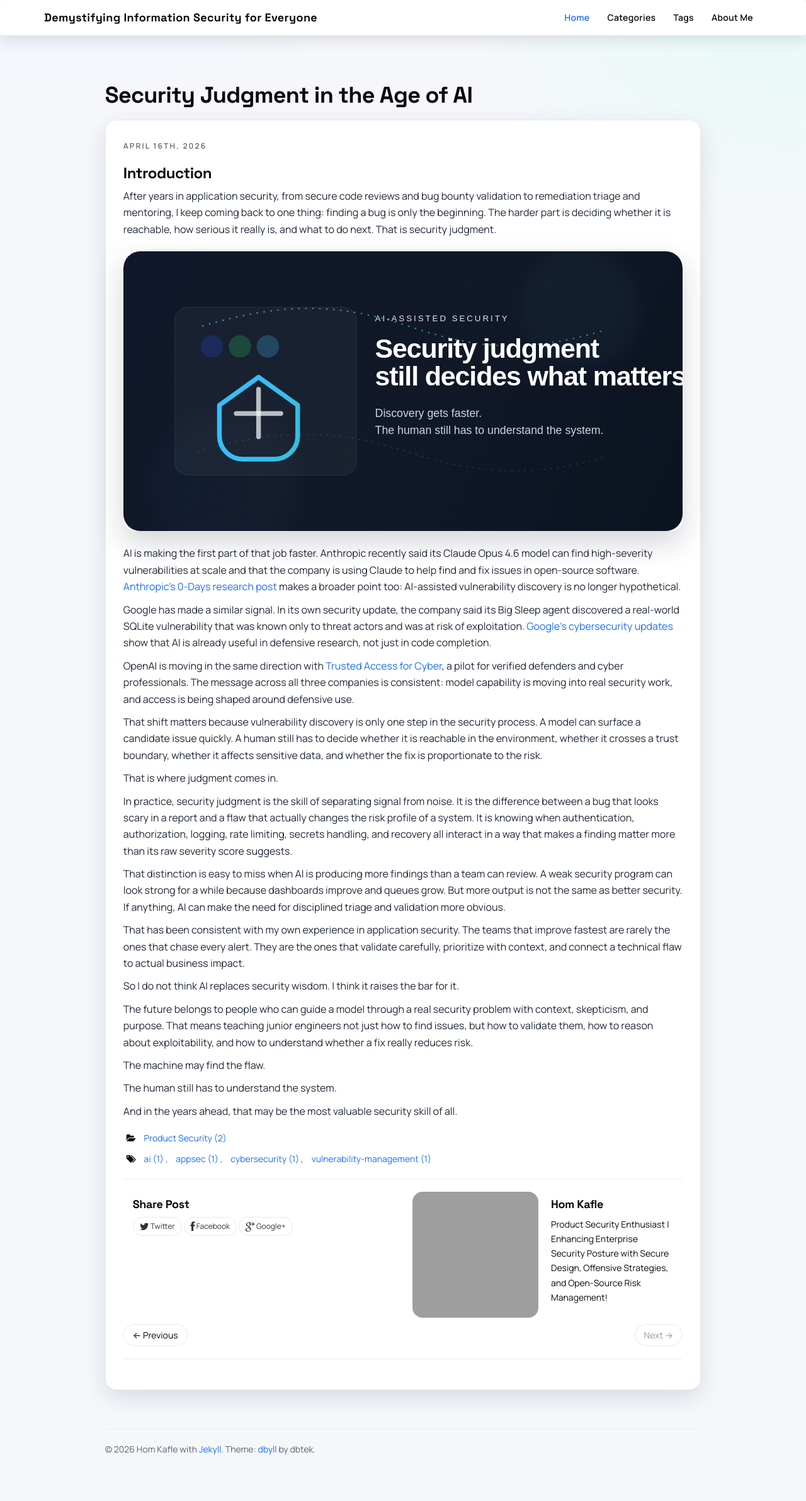
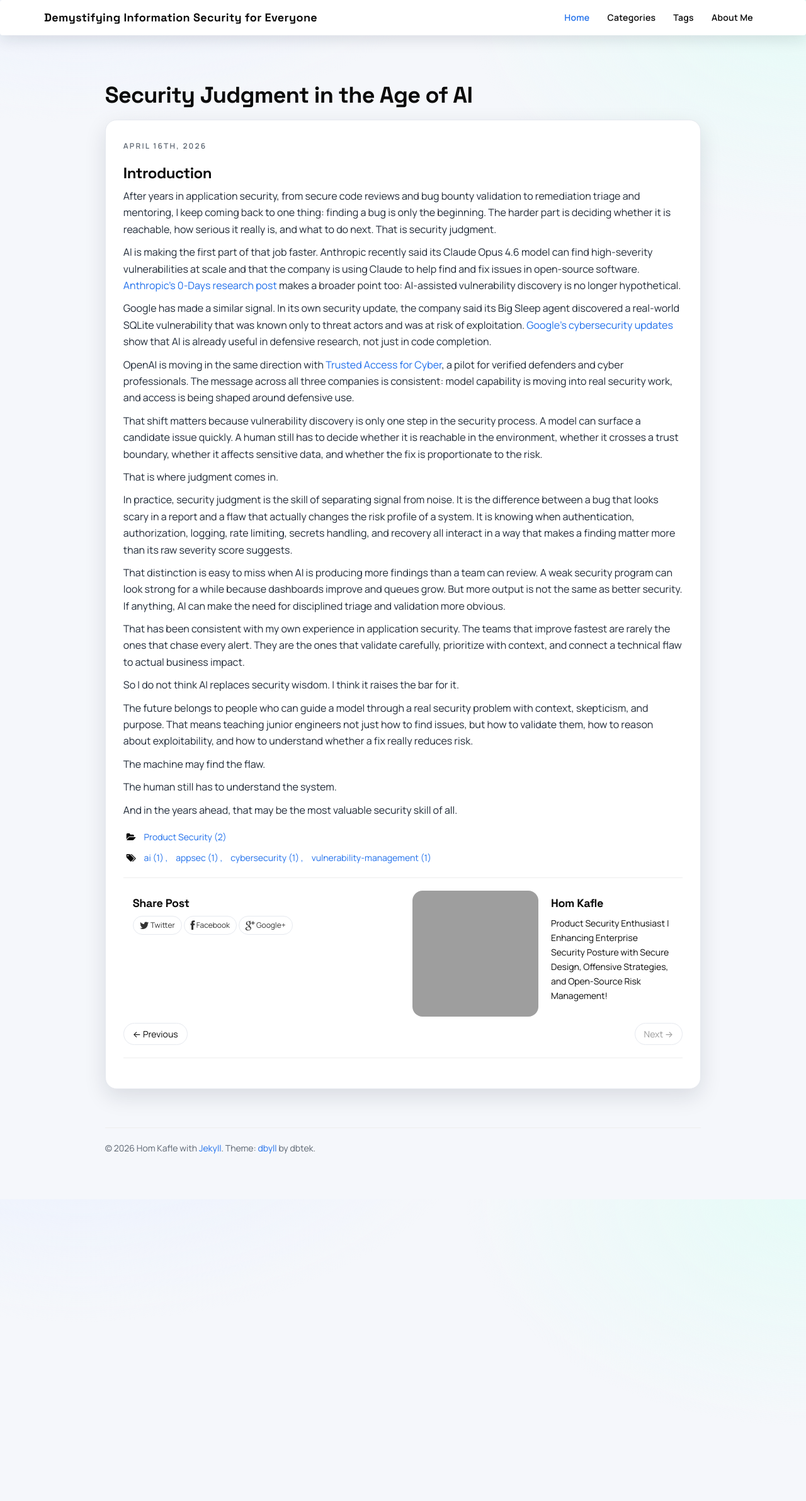
Before and after one commit to homkafle/homkafle.github.io, a Jekyll site: the page built from docs/_posts/2026-04-16-security-judgment-in-the-age-of-ai-driven-vulnerability-discovery.md, in a window 1280 px wide. Shown: the whole page at 63% size. Built offline with Jekyll 4.4.1, drawn with Linux system fonts in a browser that asks for light colours; after the commit the page ends 1904 px from its top, so only the background shows below that; grey boxes are pictures that could not be loaded.

Commit message:
Remove post banner

```diff
--- a/docs/_posts/2026-04-16-security-judgment-in-the-age-of-ai-driven-vulnerability-discovery.md
+++ b/docs/_posts/2026-04-16-security-judgment-in-the-age-of-ai-driven-vulnerability-discovery.md
@@ -11,8 +11,6 @@ comments: false
 ### Introduction
 
 After years in application security, from secure code reviews and bug bounty validation to remediation triage and mentoring, I keep coming back to one thing: finding a bug is only the beginning. The harder part is deciding whether it is reachable, how serious it really is, and what to do next. That is security judgment.
-
-![AI-assisted security judgment banner](/assets/media/ai-security-judgment-banner.svg)
 
 AI is making the first part of that job faster. Anthropic recently said its Claude Opus 4.6 model can find high-severity vulnerabilities at scale and that the company is using Claude to help find and fix issues in open-source software. [Anthropic's 0-Days research post](https://red.anthropic.com/2026/zero-days/) makes a broader point too: AI-assisted vulnerability discovery is no longer hypothetical.
 
```
Also changed, not shown: docs/assets/media/ai-security-judgment-banner.svg (deleted).
